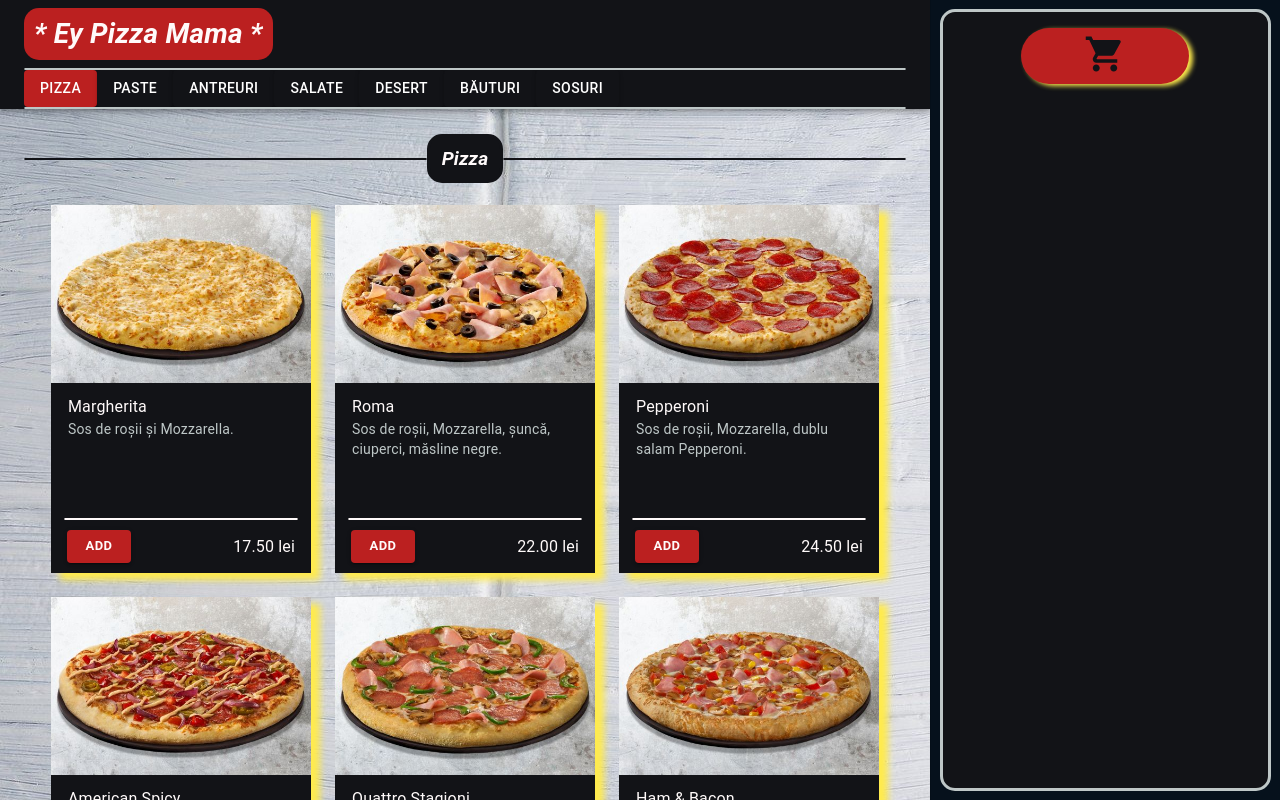
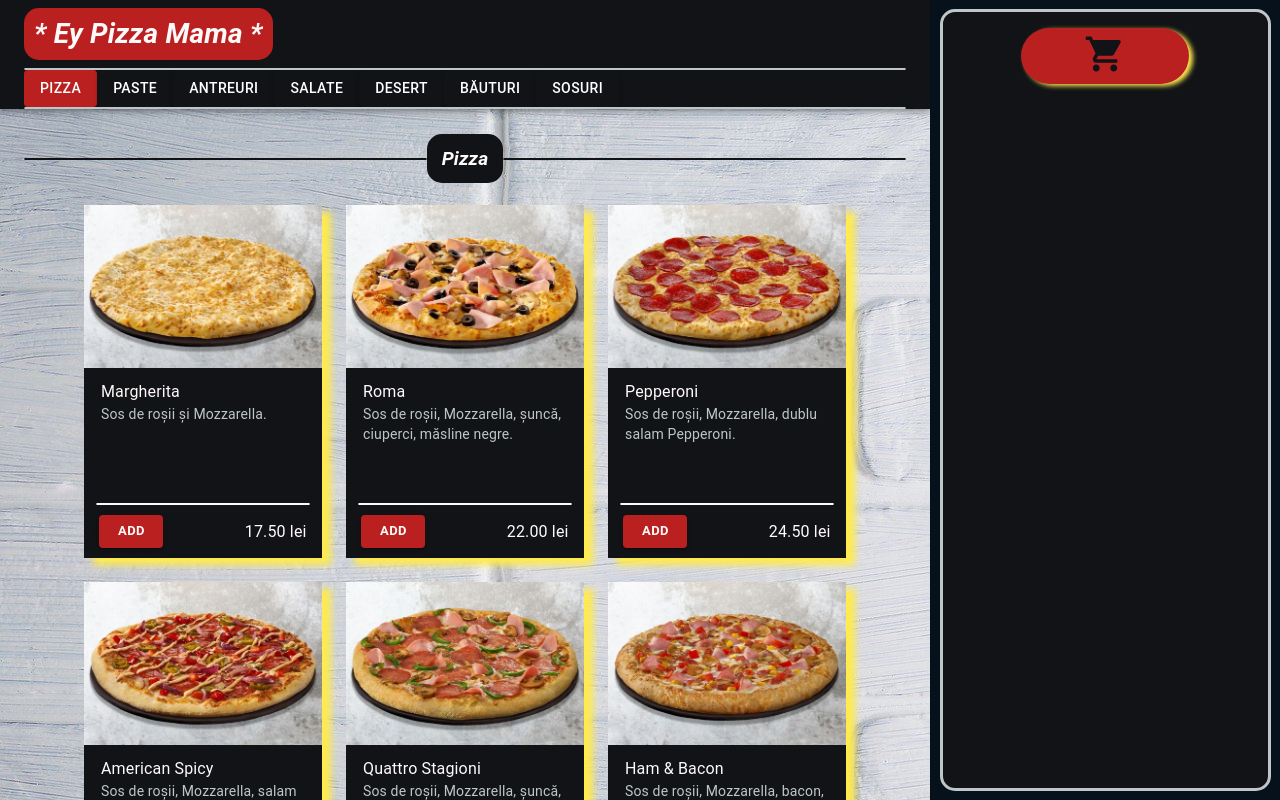
Before and after one commit to TheAncientOwl/pizza-website, a React (Create React App) app: page / in a window 1280 px wide. Shown: the top 800 px of the page. Built offline with nearby package versions, Linux system fonts and the light colour scheme.

Commit message:
switched width to em instead of pixels.

```diff
--- a/src/components/products/product/ProductCard.jsx
+++ b/src/components/products/product/ProductCard.jsx
@@ -3,7 +3,7 @@ import PropTypes from 'prop-types';
 
 const useStyles = makeStyles(theme => ({
   card: {
-    width: '260px',
+    width: '17em',
     background: theme.palette.background.default,
     boxShadow: props => (props.shadows ? `9px 7px 7px ${theme.palette.secondary.main}` : 'none'),
   },
```
